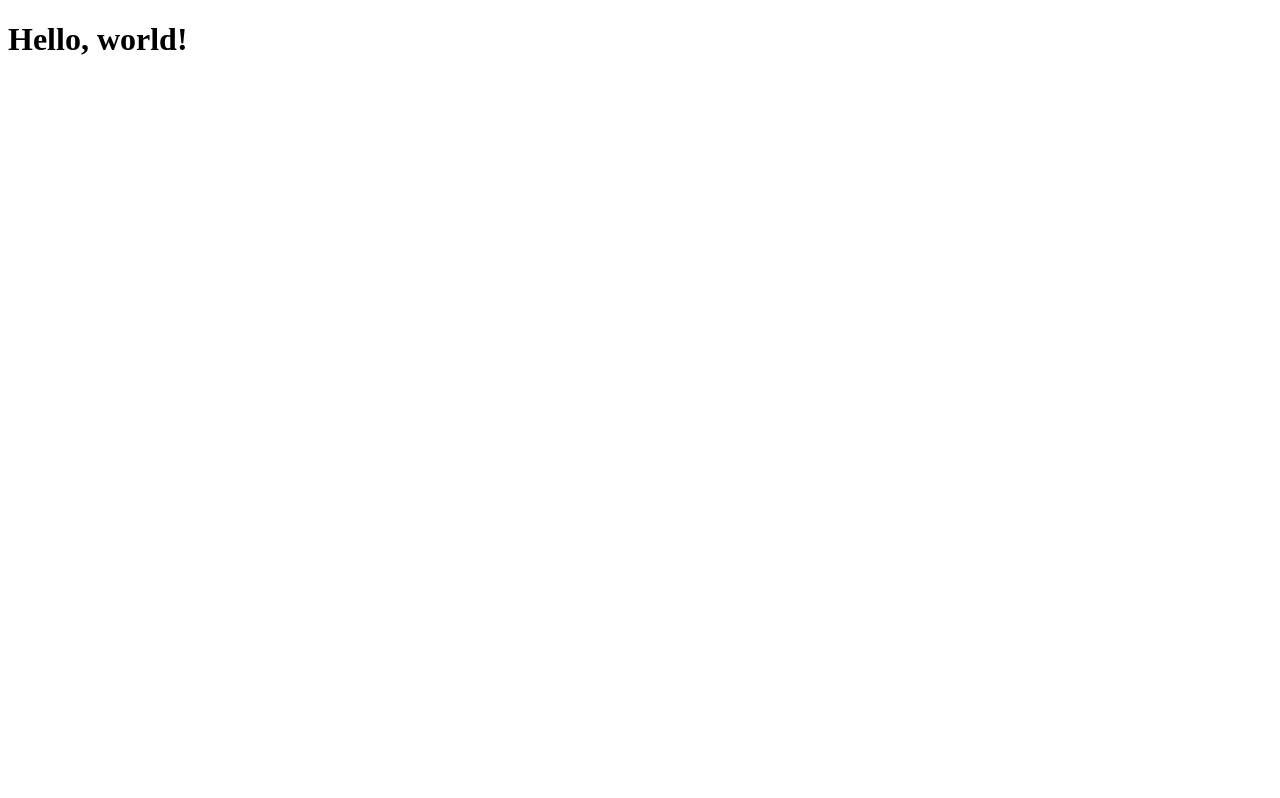
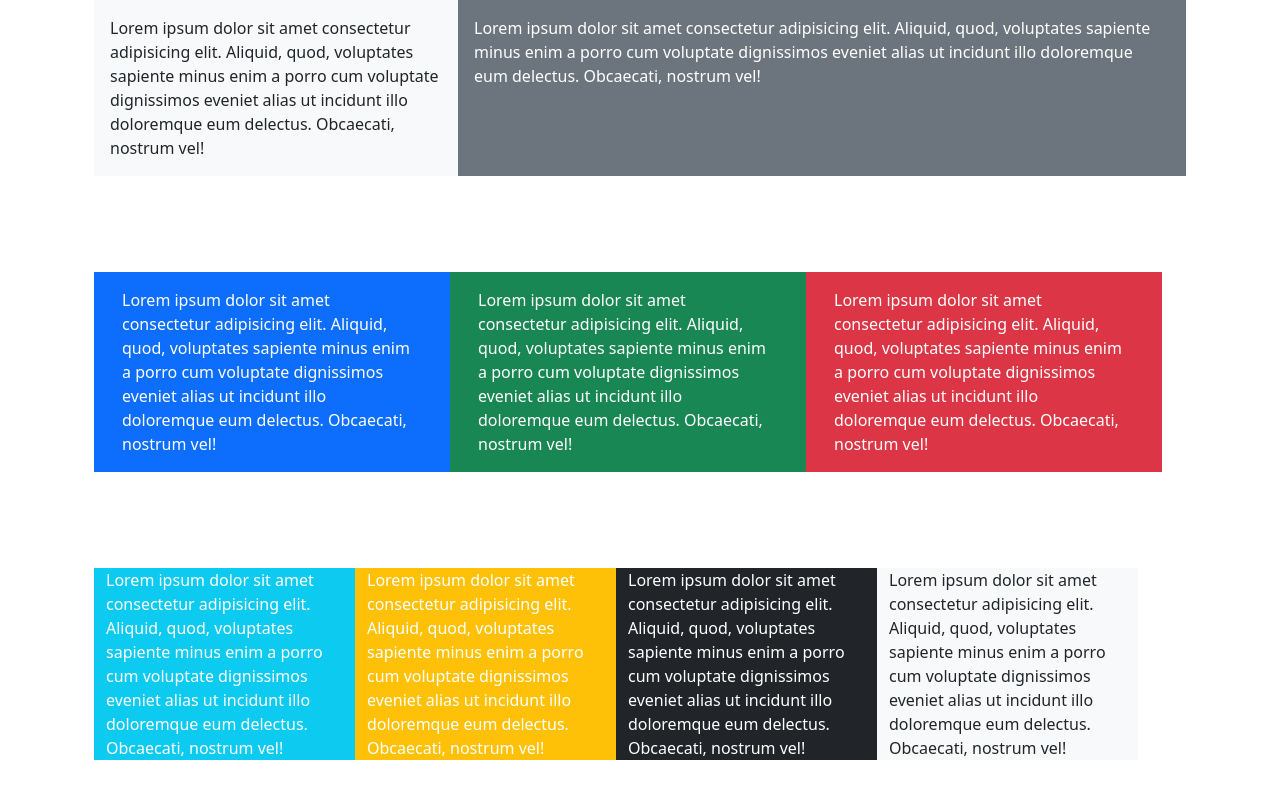
Before and after one commit to angelicaguidolin/htmlcss-bootstrap-layout, a plain HTML site: page index.html in a window 1280 px wide. Drawn offline with nearby package versions, Linux system fonts and the light colour scheme.

Commit message:
feat add structure

```diff
--- a/index.html
+++ b/index.html
@@ -4,8 +4,43 @@
     <meta charset="utf-8">
     <meta name="viewport" content="width=device-width, initial-scale=1">
     <title>Bootstrap demo</title>
+    <link href="https://cdn.jsdelivr.net/npm/bootstrap@5.3.3/dist/css/bootstrap.min.css" rel="stylesheet" integrity="sha384-QWTKZyjpPEjISv5WaRU9OFeRpok6YctnYmDr5pNlyT2bRjXh0JMhjY6hW+ALEwIH" crossorigin="anonymous">
   </head>
   <body>
-    <h1>Hello, world!</h1>
+    <div class="container px-4">
+        <div class="row g-0">
+          <div class=" bg-light text-dark col-12 col-md-6 col-lg-4 "><div class="p-3"> Lorem ipsum dolor sit amet consectetur adipisicing elit. Aliquid, quod, voluptates sapiente minus enim a porro cum voluptate dignissimos eveniet alias ut incidunt illo doloremque eum delectus. Obcaecati, nostrum vel!</div>
+         </div>
+          <div class=" bg-secondary text-white col-12 col-md-6 col-lg-8"><div class="p-3">Lorem ipsum dolor sit amet consectetur adipisicing elit. Aliquid, quod, voluptates sapiente minus enim a porro cum voluptate dignissimos eveniet alias ut incidunt illo doloremque eum delectus. Obcaecati, nostrum vel!</div>
+        </div>
+        <div class="row gy-5">
+            <div class=" bg-primary text-white col-6 col-md-4 ">
+                <div class="p-3">Lorem ipsum dolor sit amet consectetur adipisicing elit. Aliquid, quod, voluptates sapiente minus enim a porro cum voluptate dignissimos eveniet alias ut incidunt illo doloremque eum delectus. Obcaecati, nostrum vel!</div>
+            </div>
+            <div class="bg-success text-white col-6 col-md-4">
+                <div class="p-3">Lorem ipsum dolor sit amet consectetur adipisicing elit. Aliquid, quod, voluptates sapiente minus enim a porro cum voluptate dignissimos eveniet alias ut incidunt illo doloremque eum delectus. Obcaecati, nostrum vel!</div>
+            </div>
+            <div class="bg-danger text-white col-12 col-md-4">
+                <div class="p-3">Lorem ipsum dolor sit amet consectetur adipisicing elit. Aliquid, quod, voluptates sapiente minus enim a porro cum voluptate dignissimos eveniet alias ut incidunt illo doloremque eum delectus. Obcaecati, nostrum vel!</div>
+            </div>
+            <div class="row gy-5">
+                <div class=" bg-info text-white col-6 col-md-3">
+                    <div class="">Lorem ipsum dolor sit amet consectetur adipisicing elit. Aliquid, quod, voluptates sapiente minus enim a porro cum voluptate dignissimos eveniet alias ut incidunt illo doloremque eum delectus. Obcaecati, nostrum vel!</div>
+                </div>
+                <div class="bg-warning text-white col-6 col-md-3">
+                    <div class="">Lorem ipsum dolor sit amet consectetur adipisicing elit. Aliquid, quod, voluptates sapiente minus enim a porro cum voluptate dignissimos eveniet alias ut incidunt illo doloremque eum delectus. Obcaecati, nostrum vel!</div>
+                </div>
+                <div class="bg-dark text-white col-6 col-md-3">
+                    <div class="">Lorem ipsum dolor sit amet consectetur adipisicing elit. Aliquid, quod, voluptates sapiente minus enim a porro cum voluptate dignissimos eveniet alias ut incidunt illo doloremque eum delectus. Obcaecati, nostrum vel!</div>
+                </div>
+                <div class="bg-light text-dark col-6 col-md-3">
+                    <div class="">Lorem ipsum dolor sit amet consectetur adipisicing elit. Aliquid, quod, voluptates sapiente minus enim a porro cum voluptate dignissimos eveniet alias ut incidunt illo doloremque eum delectus. Obcaecati, nostrum vel!</div>
+                </div>
+            </div>
+
+        </div>
+
+      </div>
+    <script src="https://cdn.jsdelivr.net/npm/bootstrap@5.3.3/dist/js/bootstrap.bundle.min.js" integrity="sha384-YvpcrYf0tY3lHB60NNkmXc5s9fDVZLESaAA55NDzOxhy9GkcIdslK1eN7N6jIeHz" crossorigin="anonymous"></script>
   </body>
 </html>
```
